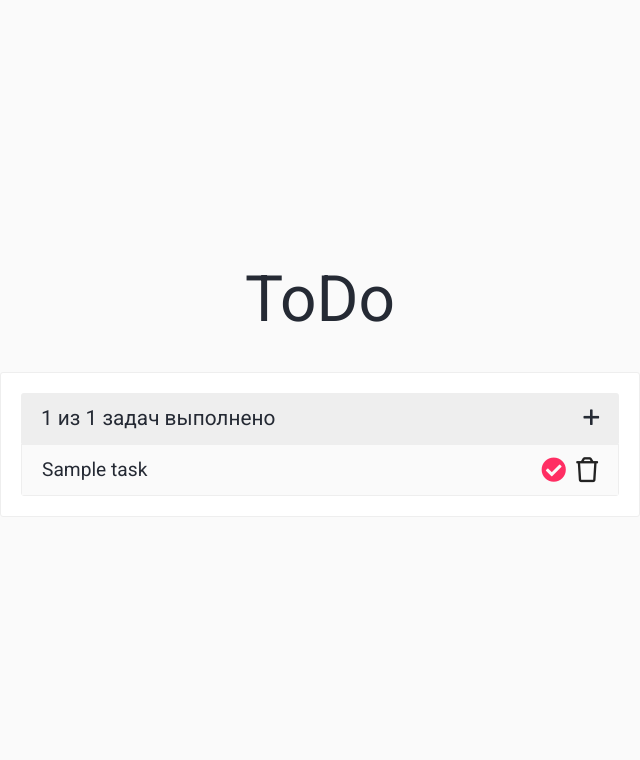
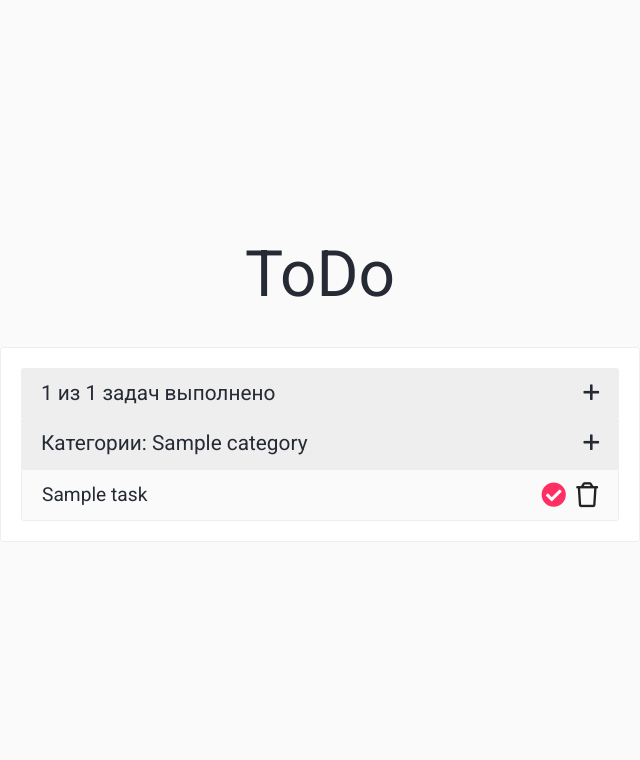
Before and after one commit to drubl/todo, a Django app: page / in a window 1280 px wide. Shown: the top 760 px of the page, without its empty margins (320-960 px from the left). Run offline with Django 3.2, Linux system fonts and the light colour scheme; the first user in the database is signed in; tables that the repository leaves empty hold one stand-in row (Sample ...).

Commit message:
Add category supported

```diff
--- a/todo/forms.py
+++ b/todo/forms.py
@@ -1,4 +1,6 @@
-from django.forms import Form, CharField, HiddenInput, Textarea, PasswordInput, BooleanField, HiddenInput, ValidationError
+from django.forms import Form, CharField, HiddenInput, Textarea, PasswordInput, BooleanField, HiddenInput, ValidationError, ModelChoiceField
+
+from .models import Category
 
 class LoginForm(Form):
     username = CharField(max_length=50, label="Имя пользователя")
@@ -20,8 +22,9 @@ class RegisterForm(Form):
 
 
 class AddTaskForm(Form):
-    title = CharField(max_length=50, label="Задача")
-    body = CharField(widget=Textarea, label="Описание")
+    title = CharField(max_length=50, label='Задача')
+    body = CharField(widget=Textarea, label='Описание')
+    category = ModelChoiceField(queryset=None, label='Категория', required=False, empty_label="----------")
 
 class DeleteTaskForm(Form):
     task_id = CharField(widget=HiddenInput)
--- a/todo/models.py
+++ b/todo/models.py
@@ -26,6 +26,7 @@ class Task(models.Model):
     body = models.CharField(max_length=500)
     user = models.ForeignKey(Profile, on_delete=models.CASCADE)
     checked = models.BooleanField(default=False)
+    category = models.ForeignKey('Category', on_delete=models.SET_NULL, null=True)
 
     class Meta():
         ordering = ['checked', 'title']
@@ -38,6 +39,15 @@ class Task(models.Model):
             self.checked = True
         self.save()
 
-
     def __str_(self):
         return f'<Task {self.title}>'
+
+class Category(models.Model):
+    title = models.CharField(max_length=50)
+    user = models.ForeignKey(Profile, on_delete=models.CASCADE, blank=True)
+
+    def get_absolute_url(self):
+        return f'/?cat={self.id}'
+
+    def __str__(self):
+        return f'{self.title}'
--- a/todo/templates/todo/main.html
+++ b/todo/templates/todo/main.html
@@ -6,6 +6,15 @@
             <header>
                 <p class="todo_counter">{{ count_complited_tasks }} из {{ tasks.count }} задач выполнено</p>
                 <div class="todo_add"><i class="far fa-plus"></i></div>
+            </header>
+            <header>
+                <p class="todo_counter">Категории:
+                    {% for category in categories %}
+                        <a href="{{ category.get_absolute_url }}">{{ category.title }}</a>
+                    {% endfor %}
+                </p>
+                <div class="todo_add"><i class="far fa-plus"></i></div>
+
             </header>
             <section class="todo_add_form">
                 <form action="{% url 'task_add_url' %}" method="POST">
--- a/todo/urls.py
+++ b/todo/urls.py
@@ -9,4 +9,5 @@ urlpatterns = [
     path('login/', Login.as_view(), name='login_url'),
     path('logout/', logout_view, name='logout_url'),
     path('register/', Register.as_view(), name='register_url'),
+    # path('cat/<id>', Tasks.as_view(), name='tasks_category_url')
 ]
--- a/todo/views.py
+++ b/todo/views.py
@@ -1,6 +1,6 @@
 from django.shortcuts import render, redirect
 from django.urls import reverse_lazy
-from django.http import HttpResponse
+from django.http import HttpResponse, Http404
 from django.views.generic import View
 from django.contrib.auth.mixins import LoginRequiredMixin
 from django.contrib.auth import authenticate, login, logout
@@ -14,10 +14,30 @@ class Tasks(LoginRequiredMixin, View):
     login_url = reverse_lazy('login_url')
     def get(self, request):
         profile = request.user.profile
-        tasks = profile.get_tasks()
+
+        category_id = request.GET.get('cat')
+        if category_id is not None:
+            try:
+                tasks = profile.category_set.get(id=category_id).task_set.all()
+            except exc:
+                return Http404()
+
+        else:
+            tasks = profile.get_tasks()
+
         count_complited_tasks = profile.count_complited_tasks()
+
         form = AddTaskForm()
-        return render(request, 'todo/main.html', context={'tasks': tasks, 'count_complited_tasks': count_complited_tasks, 'form': form})
+        form.fields['category'].queryset = profile.category_set.all()
+
+        categories = profile.category_set.all()
+        context = {
+            'tasks': tasks,
+            'count_complited_tasks': count_complited_tasks,
+            'form': form,
+            'categories': categories
+        }
+        return render(request, 'todo/main.html', context=context)
 
 
 class TaskAdd(LoginRequiredMixin, View):
@@ -51,6 +71,12 @@ class TaskComplited(LoginRequiredMixin, View): #TODO use Mixin
             task = user.profile.task_set.get(id=task_id)
             task.change_complite_state()
         return redirect('tasks_url')
+
+class CategoryAdd(LoginRequiredMixin, View):
+    def post(self, request):
+        form = CategoryAddForm(request.POST)
+        if form.is_valid():
+            pass
 
 
 class Login(View):
```
Also changed, not shown: todo/migrations/0001_initial.py, todo/migrations/0002_category_title.py (added).
